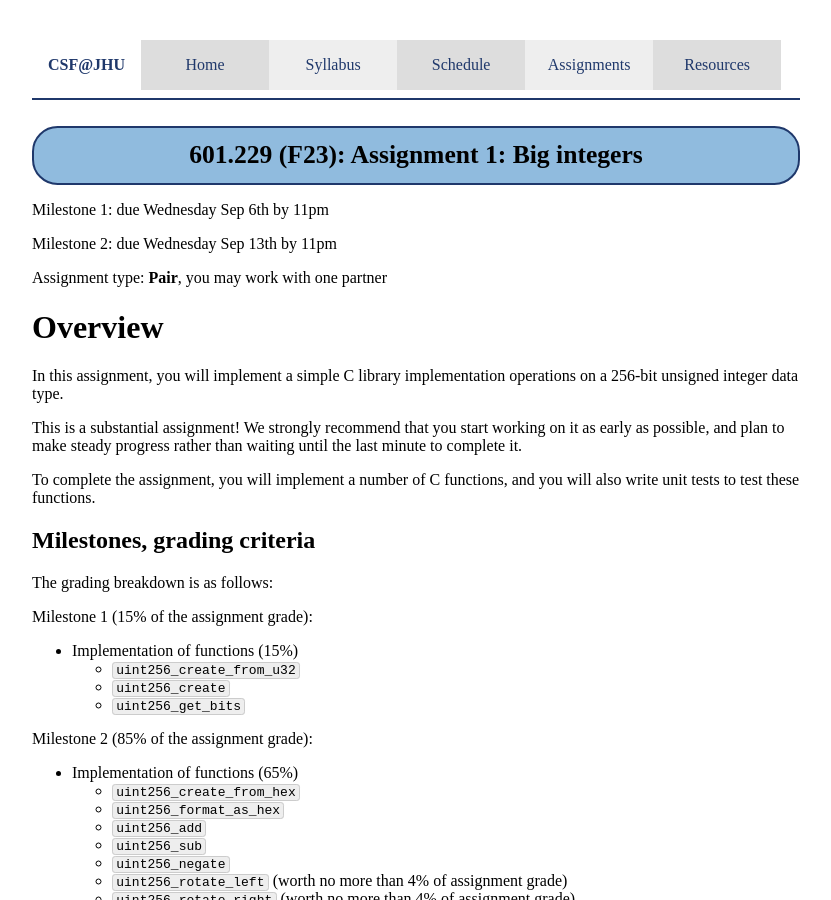
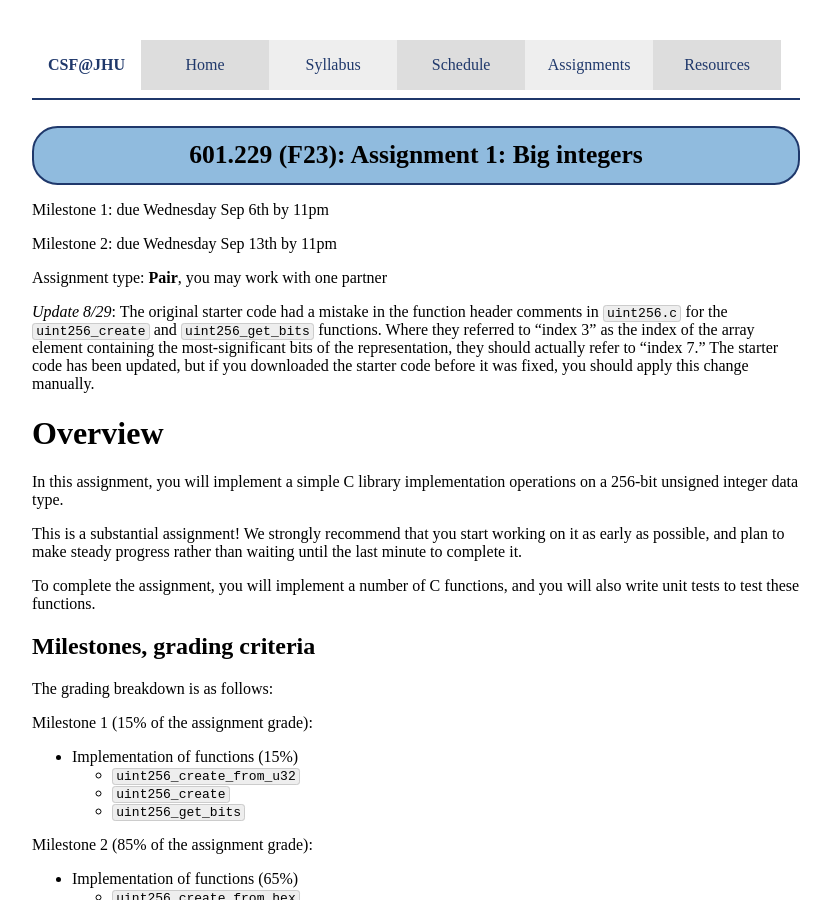
Before and after one commit to jhucsf/fall2023, a Jekyll site: the page built from assign/assign01.md, in a window 1280 px wide and 900 px high. Shown: the whole window, without its empty margins (224-1055 px from the left). Built offline with Jekyll 4.4.1, drawn with Linux system fonts in a browser that asks for light colours; formulas are drawn with MathJax 3.

Commit message:
fix function header comments

```diff
--- a/assign/assign01.md
+++ b/assign/assign01.md
@@ -8,6 +8,14 @@ Milestone 1: due Wednesday Sep 6th by 11pm
 Milestone 2: due Wednesday Sep 13th by 11pm
 
 Assignment type: **Pair**, you may work with one partner
+
+*Update 8/29*: The original starter code had a mistake in the function header
+comments in `uint256.c` for the `uint256_create` and `uint256_get_bits`
+functions. Where they referred to "index 3" as the index of the array
+element containing the most-significant bits of the representation,
+they should actually refer to "index 7."  The starter code has been updated,
+but if you downloaded the starter code before it was fixed, you should
+apply this change manually.
 
 # Overview
 
```
Also changed, not shown: index.md (+2 -0 lines), 1 other file.
